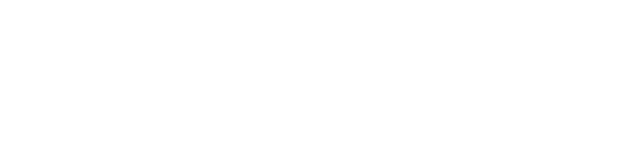
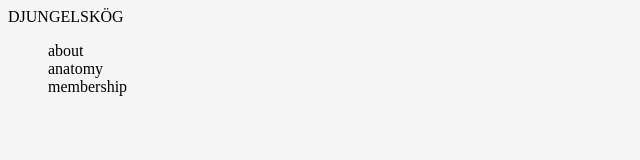
Before and after one commit to psyduck39/djungelskog, a plain HTML site: page code/index.html in a window 1280 px wide. Shown: the whole page, without its empty margins (0-640 px from the left). Drawn offline with Linux system fonts and the light colour scheme.

Commit message:
started navbar

```diff
--- a/code/index.html
+++ b/code/index.html
@@ -2,12 +2,19 @@
 <!DOCTYPE html>
 <html lang="en">
   <head>
-    <title></title>
+    <title>djungelskog!</title>
     <meta charset="UTF-8">
     <meta name="viewport" content="width=device-width, initial-scale=1">
     <link href="./style.css" rel="stylesheet">
   </head>
   <body>
-
+ <div class="nav-bar">
+      <div class="logo">DJUNGELSKÖG</div>
+      <ul class="right-nav">
+       <li>about</li>
+       <li>anatomy</li>
+       <li>membership</li>
+      </ul>
+ </div>
   </body>
 </html>
--- a/code/style.css
+++ b/code/style.css
@@ -0,0 +1,8 @@
+* {
+/*background-color:#376E20;*/
+  background-color: whitesmoke;
+}
+
+li {
+  list-style-type: none;
+}
```
